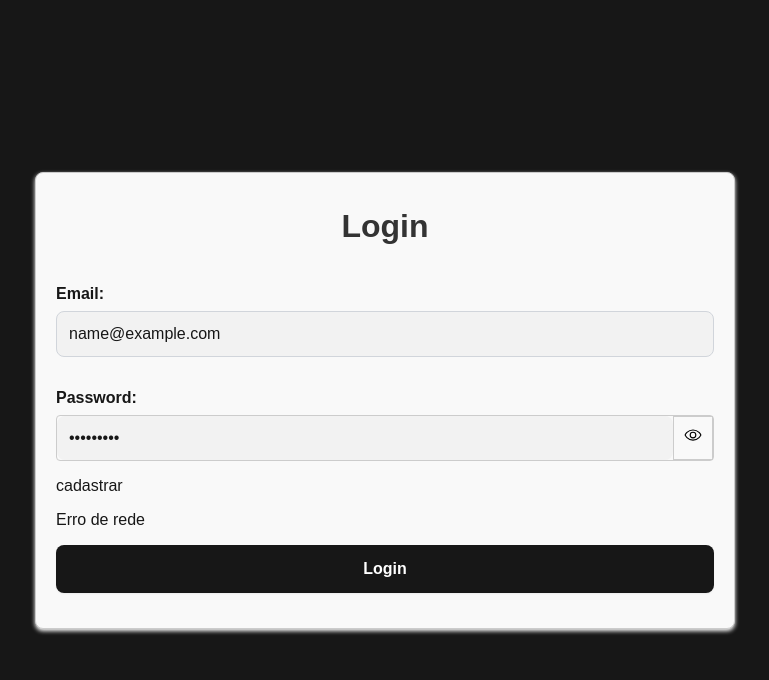
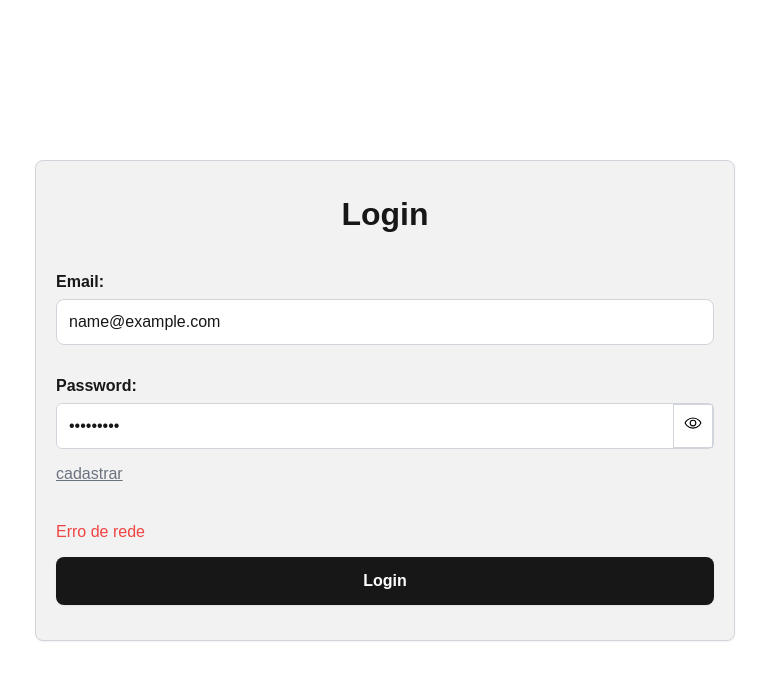
Before and after one commit to carlosAlx/finan, a Next.js app: page /login in a window 1280 px wide. Both pictures are taken after typing "name@example.com", "Sample123" into the empty fields and a click on the button "Login". Shown: the top 680 px of the page, without its empty margins (255-1024 px from the left). Built offline with nearby package versions, Linux system fonts and the light colour scheme; no server answers.

Commit message:
stule: adicioando variaveis

```diff
--- a/src/app/cadastro/cadastro.module.css
+++ b/src/app/cadastro/cadastro.module.css
@@ -4,7 +4,7 @@
   align-items: center;
   width: 100%;
   height: 100vh;
-  background-color: #171717;
+  background: var(--background);
 }
 .container_form {
   display: flex;
@@ -13,11 +13,10 @@
   width: 100%;
   height: auto;
   padding: 35px 20px;
-  border: 1px solid #ccc;
-  border-radius: 8px;
-  background-color: #f9f9f9;
-  box-shadow: 0 2px 4px white;
-  border: solid 1px #ccc;
+  border: 1px solid var(--border);
+  border-radius: var(--radius-md);
+  background: var(--secondary);
+  box-shadow: var(--shadow-sm);
 }
 .container_form form {
   display: flex;
@@ -28,7 +27,7 @@
 .container_form h1 {
   text-align: center;
   margin-bottom: 24px;
-  color: #333;
+  color: var(--foreground);
 }
 .input_group {
   display: flex;
@@ -41,10 +40,10 @@
 }
 .input_group input {
   padding: 10px;
-  border: 1px solid #ccc;
-  border-radius: 4px;
+  border: 1px solid var(--border);
+  border-radius: var(--radius-sm);
   font-size: 16px;
-  background-color: #f9f9f9;
+  background: var(--background);
 }
 
 .password_input {
@@ -52,9 +51,9 @@
   display: flex;
   flex-direction: row;
   height: fit-content;
-  background-color: #f9f9f9;
-  border: 1px solid #ccc;
-  border-radius: 4px;
+  background: var(--background);
+  border: 1px solid var(--border);
+  border-radius: var(--radius-sm);
 }
 .password_input input {
   border: none !important;
@@ -65,13 +64,13 @@
   cursor: pointer;
   padding: 0 10px;
   font-size: 18px;
-  border: 1px solid #ccc;
+  border: 1px solid var(--border);
 }
 .input_group input {
   padding: 10px;
   margin-bottom: 16px;
-  border: 1px solid #ccc;
-  border-radius: 4px;
+  border: 1px solid var(--border);
+  border-radius: var(--radius-sm);
   font-size: 16px;
   width: 100%;
 }
@@ -79,16 +78,16 @@
 .button {
   cursor: pointer;
   border: none;
-  border-radius: 8px;
+  border-radius: var(--radius-md);
   font-weight: 600;
   padding: 12px 24px;
-  background-color: #171717;
-  color: #ffffff;
+  background-color: var(--primary);
+  color: var(--primary-contrast);
   transition: background-color 0.3s ease;
   display: inline-block;
   text-align: center;
   text-decoration: none;
   font-size: 16px;
   line-height: 1.5;
-  margin: 8px;
+  margin: var(--space-2);
 }
--- a/src/app/globals.css
+++ b/src/app/globals.css
@@ -8,6 +8,7 @@
   --border: #d1d5db;
   --muted: #6b7280;
   --error: #ef4444;
+  --sucess: #22c55e;
 
   --space-1: 4px;
   --space-2: 8px;
@@ -34,6 +35,7 @@
     --border: #3f3f46;
     --muted: #9ca3af;
     --error: #f87171;
+    --sucess: #22c55e;
   }
 }
 
@@ -72,43 +74,3 @@ a {
   outline: 2px solid #3b82f6;
   outline-offset: 2px;
 }
-
-.stack {
-  display: flex;
-  flex-direction: column;
-  gap: var(--space-4);
-}
-
-.button_primary {
-  cursor: pointer;
-  border: none;
-  border-radius: var(--radius-md);
-  font-weight: 600;
-  padding: 12px 24px;
-  background-color: var(--primary);
-  color: var(--primary-contrast);
-  transition: background-color 0.2s ease;
-  display: inline-block;
-  text-align: center;
-  text-decoration: none;
-  font-size: 16px;
-  line-height: 1.5;
-  margin: var(--space-2);
-}
-
-.button_primary {
-  cursor: pointer;
-  border: none;
-  border-radius: 8px;
-  font-weight: 600;
-  padding: 12px 24px;
-  background-color: #171717;
-  color: #ffffff;
-  transition: background-color 0.3s ease;
-  display: inline-block;
-  text-align: center;
-  text-decoration: none;
-  font-size: 16px;
-  line-height: 1.5;
-  margin: 8px;
-}
--- a/src/app/login/login.module.css
+++ b/src/app/login/login.module.css
@@ -4,7 +4,7 @@
   align-items: center;
   width: 100%;
   height: 100vh;
-  background-color: #171717;
+  background: var(--background);
 }
 .container_form {
   display: flex;
@@ -13,11 +13,10 @@
   width: 100%;
   height: auto;
   padding: 35px 20px;
-  border: 1px solid #ccc;
-  border-radius: 8px;
-  background-color: #f9f9f9;
-  box-shadow: 0 2px 4px white;
-  border: solid 1px #ccc;
+  border: 1px solid var(--border);
+  border-radius: var(--radius-md);
+  background: var(--secondary);
+  box-shadow: var(--shadow-sm);
 }
 .container_form form {
   display: flex;
@@ -28,7 +27,13 @@
 .container_form h1 {
   text-align: center;
   margin-bottom: 24px;
-  color: #333;
+  color: var(--foreground);
+}
+.container_form a{
+  text-align: left;
+  margin-bottom: 24px;
+  color: var(--muted);
+  text-decoration: underline;
 }
 .input_group {
   display: flex;
@@ -41,10 +46,10 @@
 }
 .input_group input {
   padding: 10px;
-  border: 1px solid #ccc;
-  border-radius: 4px;
+  border: 1px solid var(--border);
+  border-radius: var(--radius-sm);
   font-size: 16px;
-  background-color: #f9f9f9;
+  background: var(--background);
 }
 
 .password_input {
@@ -52,9 +57,9 @@
   display: flex;
   flex-direction: row;
   height: fit-content;
-  background-color: #f9f9f9;
-  border: 1px solid #ccc;
-  border-radius: 4px;
+  background: var(--background);
+  border: 1px solid var(--border);
+  border-radius: var(--radius-sm);
 }
 .password_input input {
   border: none !important;
@@ -65,30 +70,17 @@
   cursor: pointer;
   padding: 0 10px;
   font-size: 18px;
-  border: 1px solid #ccc;
+  border: 1px solid var(--border);
 }
 .input_group input {
   padding: 10px;
   margin-bottom: 16px;
-  border: 1px solid #ccc;
-  border-radius: 4px;
+  border: 1px solid var(--border);
+  border-radius: var(--radius-sm);
   font-size: 16px;
   width: 100%;
 }
 
-.button {
-  cursor: pointer;
-  border: none;
-  border-radius: 8px;
-  font-weight: 600;
-  padding: 12px 24px;
-  background-color: #171717;
-  color: #ffffff;
-  transition: background-color 0.3s ease;
-  display: inline-block;
-  text-align: center;
-  text-decoration: none;
-  font-size: 16px;
-  line-height: 1.5;
-  margin: 8px;
+.error{
+  color: var(--error);
 }
--- a/src/app/login/page.tsx
+++ b/src/app/login/page.tsx
@@ -61,7 +61,7 @@ export default function LoginPage() {
             </div>
           </FormField>
           <a href="/cadastro">cadastrar</a>
-          {error && <p role="alert" style={{ color: 'var(--color-danger-600)' }}>{error}</p>}
+          {error && <p role="alert" className={styles.error}>{error}</p>}
           <Button aria-label="Login" type="submit" title="Login" variant="primary" disabled={loading}>
             {loading ? 'Entrando...' : 'Login'}
           </Button>
--- a/src/components/Button/Button.module.css
+++ b/src/components/Button/Button.module.css
@@ -13,6 +13,15 @@
   gap: var(--space-2);
   box-shadow: var(--shadow-sm);
   transition: background-color 0.2s ease, box-shadow 0.2s ease;
+}
+.button:disabled {
+  cursor: not-allowed;
+  opacity: 0.5;
+}
+.button:hover {
+  opacity: 0.8;
+  transform: scale(1.01);
+  transition: transform 0.1s ease;
 }
 
 .primary {
--- a/src/components/Input/Input.module.css
+++ b/src/components/Input/Input.module.css
@@ -3,7 +3,7 @@
   padding: 10px 12px;
   border: 1px solid var(--border);
   border-radius: var(--radius-md);
-  background-color: var(--secondary);
+  background-color: var(--background);
   color: var(--secondary-contrast);
   font-size: 16px;
   line-height: 1.5;
@@ -12,6 +12,10 @@
 .input::placeholder {
   color: var(--muted);
 }
+.input:focus {
+  outline: none;
+  border-color: var(--primary);
+}
 
 .invalid {
   border-color: var(--error);
```
Also changed, not shown: src/app/operacoes/operacoes.module.css (+6 -3 lines).
